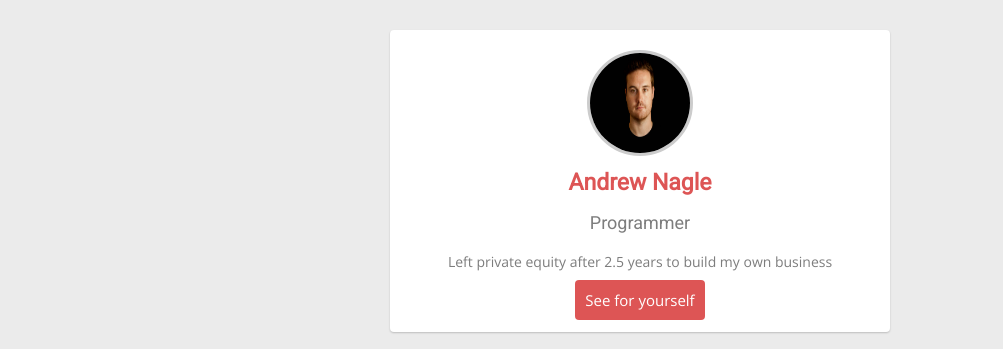
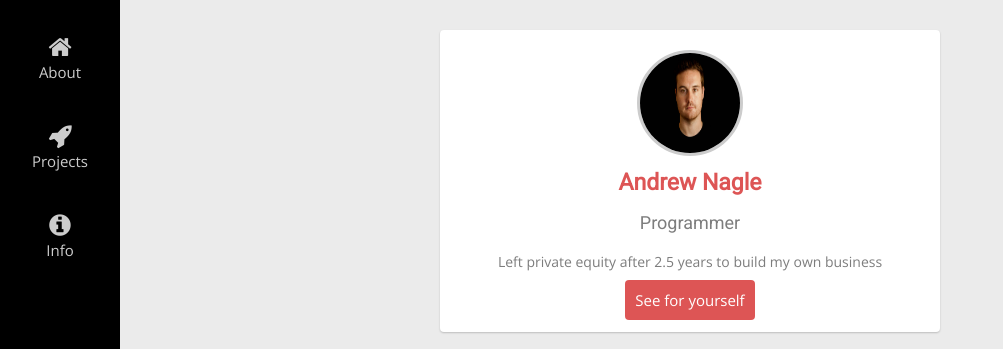
Before and after one commit to AndyNagle/profile, a plain HTML site: page index.html in a window 1280 px wide. Shown: the top 349 px of the page, without its empty margins (0-1003 px from the left). Drawn offline with nearby package versions, Linux system fonts and the light colour scheme.

Commit message:
added the sidebar

```diff
--- a/index.html
+++ b/index.html
@@ -6,7 +6,33 @@
   </head>
 
   <body>
+    <div id="sidebar">
+      <div class="text-center">
+        <ul class="list-inline">
+          <li class="text-center">
+            <a href="#summary">
+              <i class="fa fa-home" aria-hidden="true"></i>
+              <br> About
+            </a>
+            </li>
+          <li class="text-center">
+            <a href="#projects">
+              <i class="fa fa-rocket" aria-hidden="true"></i>
+              <br> Projects
+            </a>
+          </li>
+          <li class="text-center">
+            <a href="#help">
+              <i class="fa fa-info-circle" aria-hidden="true"></i>
+               <br> Info
+             </a>
+           </li>
+        </ul>
+      </div>
+  </div>
+  <div id="page-content">
     <div class="container">
+      <div id="summary">
         <div class="card text-center" id="socialmedia">
           <img src="/images/profile.jpg" alt="Andrew Nagle" id="img-profile" class="img-circle">
           <h1>Andrew Nagle</h1>
@@ -17,7 +43,6 @@
           </p>
           <a href="https://lewagon.com" class="btn-red">See for yourself</a>
         </div>
-
 
         <div class="card text-center">
           <ul class="list-inline">
@@ -40,7 +65,9 @@
              </li>
           </ul>
         </div>
+      </div>
 
+      <div id="projects">
         <div class="card text-center">
           <h2>Projects I have worked on</h2>
           <table id="projects">
@@ -76,5 +103,7 @@
           </table>
         </div>
       </div>
+      </div>
+     </div>
   </body>
 </html>
--- a/style.css
+++ b/style.css
@@ -70,6 +70,8 @@ a:hover{
 .list-inline {
   padding-left: 0;
 }
+
+
 .list-inline li {
   display: inline-block;
   padding: 20px;
@@ -108,3 +110,15 @@ a:hover{
 #projects td{
   padding: 10px;
 }
+
+#sidebar {
+  position: fixed;
+  width: 120px;
+  left: 0;
+  top: 0;
+  bottom: 0;
+  background-color: black;
+}
+#page-content {
+  margin-left: 100px;
+}
```
Lines whose indentation alone changed are shown as unchanged.
